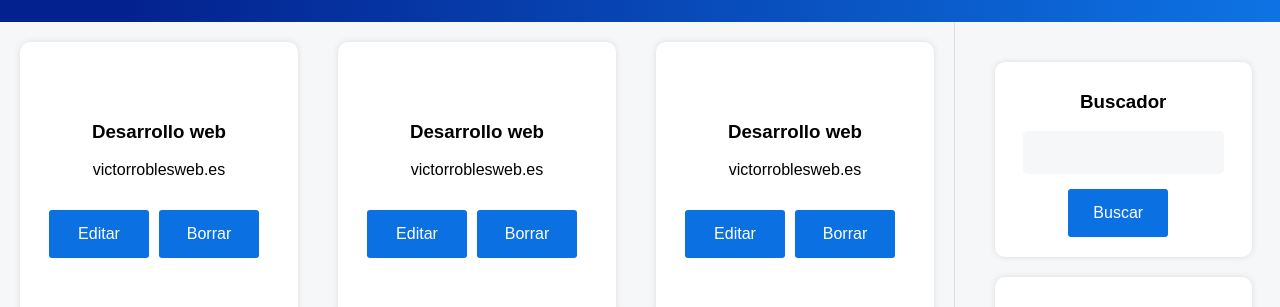
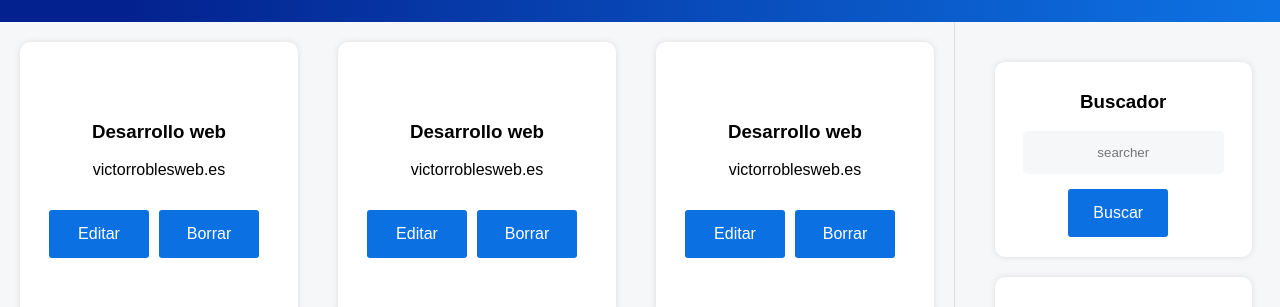
Before and after one commit to jazzielp/movies-react, a React (Vite) app: page / in a window 1280 px wide. Shown: the part 148-455 px from the top of the page. Built offline with nearby package versions, Linux system fonts and the light colour scheme.

Commit message:
Creating component add

```diff
--- a/public/css/styles.css
+++ b/public/css/styles.css
@@ -163,6 +163,10 @@ input[type="button"]{
     box-shadow: 0px 0px 6px #ddd;
 }
 
+#search_field {
+    text-align: center;
+}
+
 .lateral input[type="text"],
 .lateral input[type="text"],
 .lateral textarea,
--- a/src/App.jsx
+++ b/src/App.jsx
@@ -1,5 +1,7 @@
 import '../public/css/styles.css'
 import List from './components/List'
+import Searcher from './components/Searcher'
+import Add from './components/Add'
 
 function App() {
 
@@ -34,22 +36,8 @@ function App() {
 
                 {/* Barra lateral */}
                 <aside className="lateral">
-                    <div className="search">
-                        <h3 className="title">Buscador</h3>
-                        <form>
-                            <input type="text" id="search_field" />
-                            <button id="search">Buscar</button>
-                        </form>
-                    </div>
-
-                    <div className="add">
-                        <h3 className="title">Añadir pelicula</h3>
-                        <form>
-                            <input type="text" id="title" placeholder="Titulo" />
-                            <textarea id="description" placeholder="Descripción"></textarea>
-                            <input type="submit" id="save" value="Guardar" />
-                        </form>
-                    </div>
+                    <Searcher />
+                    <Add />
                 </aside>
 
                 {/* Pie de página */}
--- /dev/null
+++ b/src/components/Add.jsx
@@ -0,0 +1,16 @@
+function Add() {
+    return (
+
+        <div className="add">
+            <h3 className="title">Añadir pelicula</h3>
+            <form>
+                <input type="text" id="title" placeholder="Titulo" />
+                <textarea id="description" placeholder="Descripción"></textarea>
+                <input type="submit" id="save" value="Guardar" />
+            </form>
+        </div>
+
+    )
+}
+
+export default Add
--- a/src/components/Seeker.jsx
+++ b/src/components/Searcher.jsx
@@ -1,13 +1,13 @@
-function Seeker() {
+function Searcher() {
     return (
         <div className="search">
             <h3 className="title">Buscador</h3>
             <form>
-                <input type="text" id="search_field" />
+                <input type="text" id="search_field" placeholder="searcher" />
                 <button id="search">Buscar</button>
             </form>
         </div>
     )
 }
 
-export default Seeker
+export default Searcher
```
